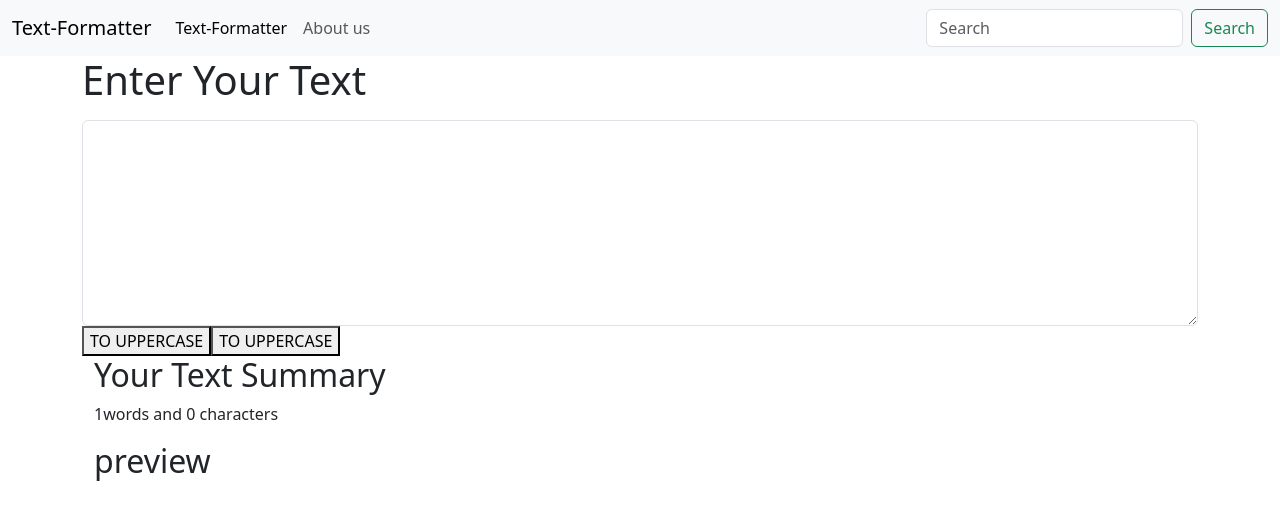
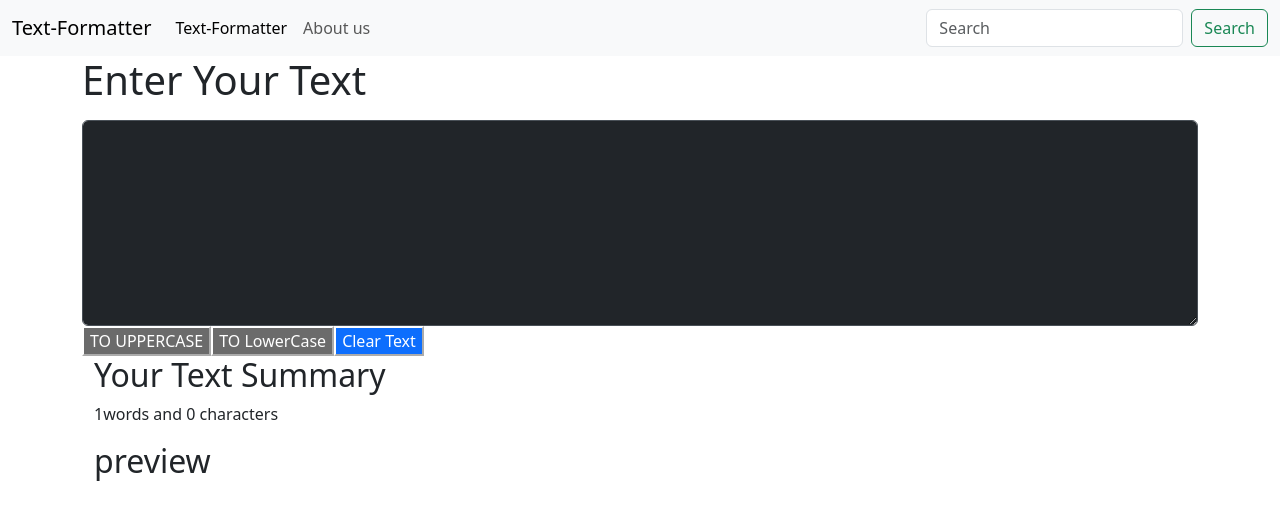
Before and after one commit to abdullah-raja835/text-formatter, a React (Create React App) app: page / in a window 1280 px wide. Shown: the top 520 px of the page. Built offline with nearby package versions, Linux system fonts and the light colour scheme.

Commit message:
exercise done

```diff
--- a/src/components/Text-Form.jsx
+++ b/src/components/Text-Form.jsx
@@ -15,17 +15,22 @@ const Form = (props)=>{
         let newText = text.toLowerCase();
         setText(newText)
     }
+    const clearText = ()=>{
+        //   let newText = text.toLowerCase();
+        setText("");
+}
 
 
 
     return(
         <>
 
-<div class="mb-3">
+<div class="mb-3" data-bs-theme="dark">
   <label for="exampleFormControlTextarea1"  class="form-label"><h1>{props.head}</h1></label>
   <textarea class="form-control" value={text} onChange={change} id="exampleFormControlTextarea1" rows="8"></textarea>
   <button className="check" onClick={upperCase}>TO UPPERCASE</button>
-  <button className="check" onClick={lowerCase}>TO UPPERCASE</button>
+  <button className="check" onClick={lowerCase}>TO LowerCase</button>
+  <button className="check bg-primary " onClick={clearText}>Clear Text</button>
   <div className="container">
     <h2>Your Text Summary</h2>
     <p>{text.split().length}words and {text.length} characters </p>
```
Also changed, not shown: 1 other file (tests, documents, lock files or other folders).
